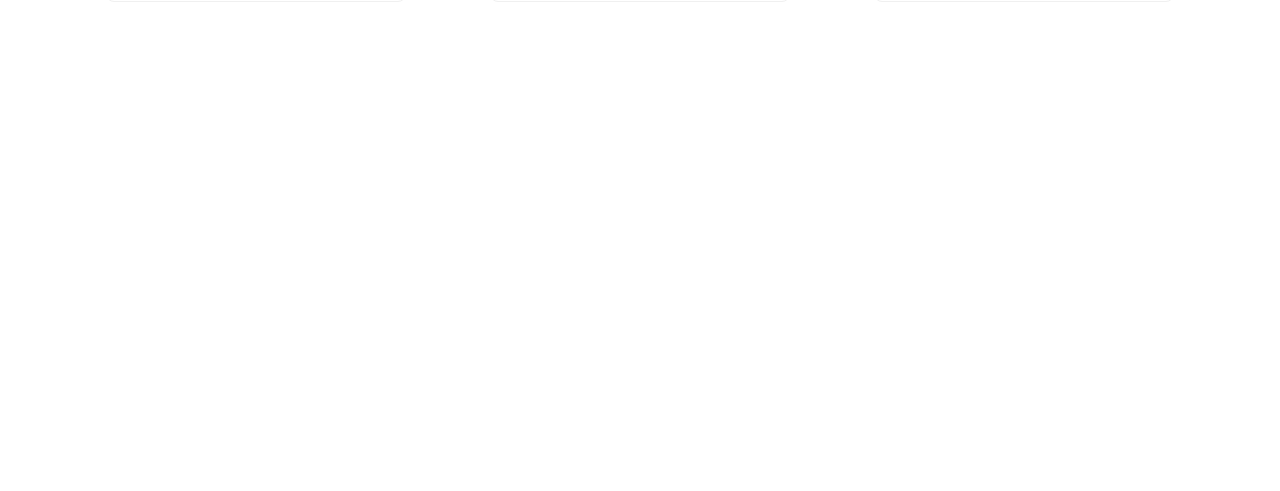
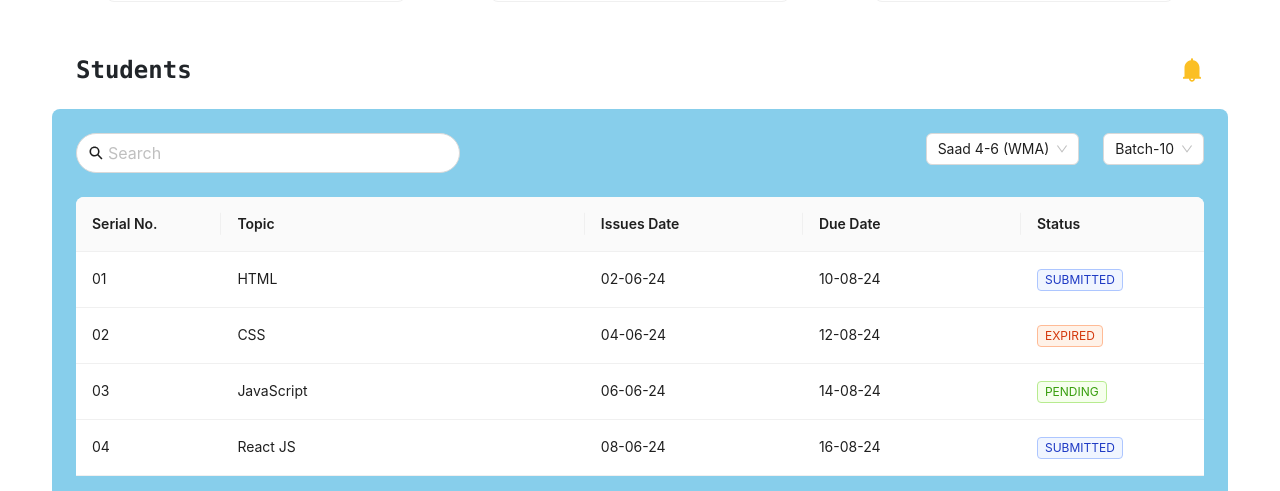
Before and after one commit to Muhammadnoman004/hackahthon-frontend, a React (Vite) app in the folder front-end/: page / in a window 1280 px wide. Shown: the part 449-940 px from the top of the page. Before the commit the page ends 800 px from the top, so only its background shows below. Built offline with nearby package versions, Linux system fonts and the light colour scheme.

Commit message:
Still working on trainer's student page...

```diff
--- a/front-end/src/Components/Navbars/Navbars.jsx
+++ b/front-end/src/Components/Navbars/Navbars.jsx
@@ -8,7 +8,7 @@
 export default function Navbars() {
     return (
         <div>
-            <Navbar collapseOnSelect expand="lg" data-bs-theme="dark" style={{ background: "#87CEEB" }}>
+            <Navbar collapseOnSelect expand="lg" data-bs-theme="dark" className='bg-sky-blue' >
                 <Container>
                     <Navbar.Brand href="#home" className='font-bold'>SMIT</Navbar.Brand>
                     <Navbar.Toggle aria-controls="responsive-navbar-nav" />
--- a/front-end/src/Components/Pages/Home/Home.jsx
+++ b/front-end/src/Components/Pages/Home/Home.jsx
@@ -5,6 +5,7 @@
 import NotificationModal from '../../NotificationModal/NotificationModal'
 import StudentUpdateProfilePage from '../Students/StudentUpdateProfilePage'
 import AssignmentSubmitFormModal from '../../AssignmentSubmitFormModal/AssignmentSubmitFormModal'
+import TeacherStudentPage from '../Teachers/TeacherStudentPage'
 
 export default function Home() {
   return (
@@ -14,6 +15,7 @@
       <StudentHomePage />
       {/* <StudentUpdateProfilePage /> */}
       {/* <AssignmentSubmitFormModal /> */}
+      <TeacherStudentPage />
     </div >
   )
 }
--- a/front-end/src/Components/Pages/Teachers/TeacherStudentPage.jsx
+++ b/front-end/src/Components/Pages/Teachers/TeacherStudentPage.jsx
@@ -1,8 +1,102 @@
 import React from 'react'
 import { BellFilled } from '@ant-design/icons'
 import { Container } from 'react-bootstrap'
-import { Input } from 'antd'
+import { Input, Select, Space, Table, Tag } from 'antd'
 import { IoSearchSharp } from "react-icons/io5";
+
+const columns = [
+    {
+        title: 'Serial No.',
+        dataIndex: 'serialNo',
+        key: 'serialNo',
+        width: 100
+    },
+    {
+        title: 'Topic',
+        dataIndex: 'topic',
+        key: 'topic',
+        width: 250
+    },
+    {
+        title: 'Issues Date',
+        dataIndex: 'issueDate',
+        key: 'issueDate',
+        width: 150,
+    },
+    {
+        title: 'Due Date',
+        dataIndex: 'expireDate',
+        key: 'expireDate',
+        width: 150,
+    },
+    {
+        title: 'Status',
+        key: 'tags',
+        dataIndex: 'tags',
+        width: 100,
+        render: (_, { tags }) => (
+            <>
+                {tags.map((tag) => {
+                    let color = tag.length > 5 ? 'geekblue' : 'green';
+                    if (tag === 'expired') {
+                        color = 'volcano';
+                    }
+                    if (tag === 'submitted') {
+                        color = 'geekblue'
+                    }
+                    if (tag === 'pending') {
+                        color = 'green'
+                    }
+                    return (
+                        <Tag color={color} key={tag}>
+                            {tag.toUpperCase()}
+                        </Tag>
+                    );
+                })}
+            </>
+        ),
+    },
+];
+
+const data = [
+    {
+        key: '1',
+        serialNo: '01',
+        issueDate: '02-06-24',
+        expireDate: '10-08-24',
+        topic: 'HTML',
+        tags: ['submitted'],
+
+    },
+    {
+        key: '2',
+        serialNo: '02',
+        issueDate: '04-06-24',
+        expireDate: '12-08-24',
+        topic: 'CSS',
+        tags: ['expired'],
+
+    },
+    {
+        key: '3',
+        serialNo: '03',
+        issueDate: '06-06-24',
+        expireDate: '14-08-24',
+        topic: 'JavaScript',
+        tags: ['pending'],
+
+    },
+    {
+        key: '4',
+        serialNo: '04',
+        issueDate: '08-06-24',
+        expireDate: '16-08-24',
+        topic: 'React JS',
+        tags: ['submitted'],
+
+    },
+];
+
 
 export default function TeacherStudentPage() {
     return (
@@ -12,9 +106,43 @@
                     <h1 className='flex-1'>Students</h1>
                     <BellFilled className='flex-2 text-amber-400' />
                 </div>
-                <div>
-                    <Input size="large" placeholder="username" prefix={<IoSearchSharp />} className='mb-5' />
+
+                <div className='bg-sky-blue w-auto p-4 rounded-lg'>
+                    <div className='flex justify-between mb-4'>
+
+                        <div>
+                            <Input size="large" placeholder="Search" prefix={<IoSearchSharp />} className='rounded-3xl w-96' />
+                        </div>
+
+                        <div className='flex gap-4'>
+                            <Space.Compact>
+                                <Select defaultValue="Saad 4-6 (WMA)">
+                                    <Select.Option value="Saad 4-6 (WMA)">Saad 4-6 (WMA)</Select.Option>
+                                    <Select.Option value="Raja 7-9 (TTS)">Raja 7-9 (TTS)</Select.Option>
+                                    <Select.Option value="Noman 2-4 (Sunday)">Noman 2-4 (SUNDAY)</Select.Option>
+                                </Select>
+                            </Space.Compact>
+                            <Space.Compact>
+                                <Select defaultValue="Batch-10">
+                                    <Select.Option value="Batch-10">Batch-10</Select.Option>
+                                    <Select.Option value="Batch-11">Batch-11</Select.Option>
+                                    <Select.Option value="Batch-12">Batch-12</Select.Option>
+                                </Select>
+                            </Space.Compact>
+
+                        </div>
+                    </div>
+
+                    <div>
+                        <Table
+                            columns={columns}
+                            dataSource={data}
+                            bordered={false} // Set bordered to false to remove borders
+                            pagination={false} // Remove pagination
+                        />
+                    </div>
                 </div>
+
             </Container>
         </div>
     )
```
